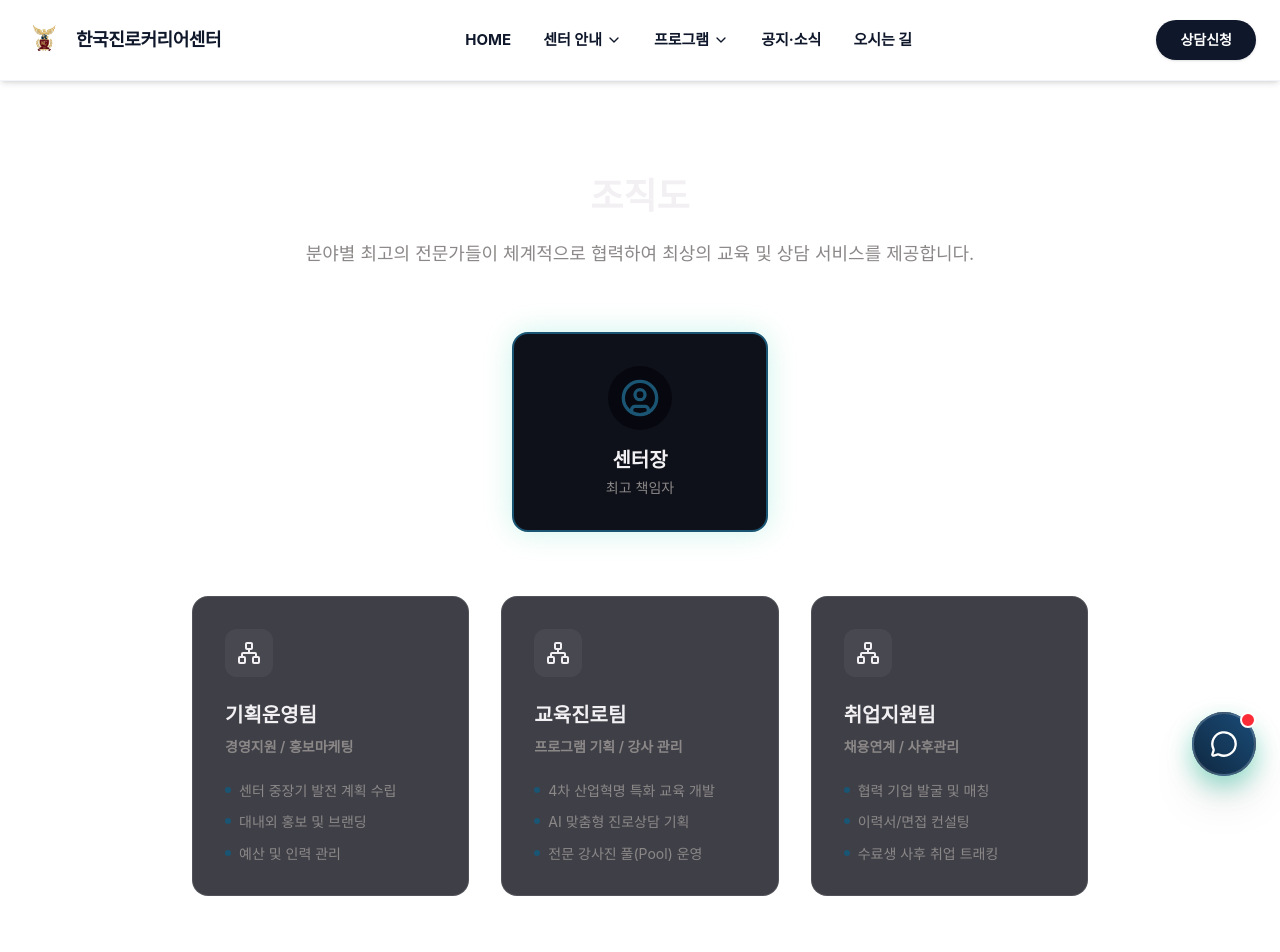
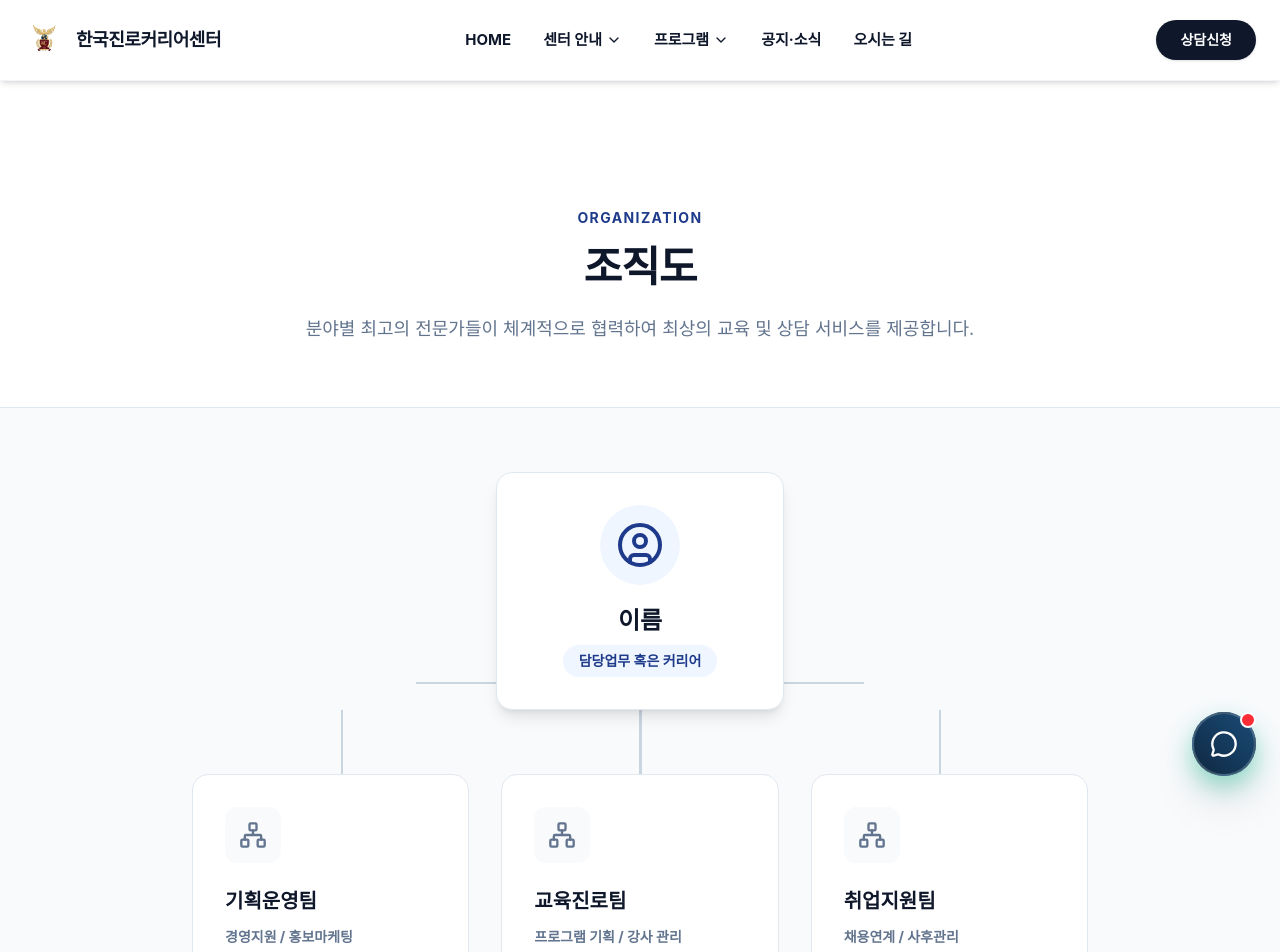
Before and after one commit to Minkkaeng/Korea-Career-Center, a React (Vite) app: page /organization in a window 1280 px wide. Shown: the top 952 px of the page. Built offline with nearby package versions, Linux system fonts and the light colour scheme.

Commit message:
feat: redesign organization chart to light mode and update director placeholders

```diff
--- a/src/pages/Organization.tsx
+++ b/src/pages/Organization.tsx
@@ -2,67 +2,72 @@ import { UserCircle, Network } from 'lucide-react';
 
 export default function Organization() {
   return (
-    <div className="p-8 lg:p-16 max-w-5xl mx-auto">
-      <div className="text-center mb-16">
-        <h1 className="text-4xl font-black text-text-main mb-6">조직도</h1>
-        <p className="text-lg text-text-sub">
+    <div className="w-full bg-slate-50 font-sans min-h-screen pb-32">
+      {/* Hero */}
+      <div className="bg-white pt-24 pb-16 border-b border-slate-200">
+        <div className="max-w-[1240px] mx-auto px-6 text-center">
+          <span className="text-[#1e3a8a] font-bold tracking-widest text-sm mb-4 block uppercase">Organization</span>
+          <h1 className="text-4xl md:text-[42px] font-black text-slate-900 mb-6 tracking-tight">조직도</h1>
+          <p className="text-lg text-slate-500 max-w-2xl mx-auto break-keep">
             분야별 최고의 전문가들이 체계적으로 협력하여 최상의 교육 및 상담 서비스를 제공합니다.
           </p>
         </div>
+      </div>
 
+      <div className="max-w-[1240px] mx-auto px-6 mt-16 relative">
         <div className="relative max-w-4xl mx-auto">
           {/* CEO Level */}
           <div className="flex justify-center mb-16 relative">
-          <div className="bg-bg-sub border-2 border-accent rounded-2xl p-8 w-64 text-center relative z-10 shadow-[0_0_30px_rgba(0,200,151,0.2)]">
-            <div className="w-16 h-16 mx-auto bg-bg-main rounded-full flex items-center justify-center text-accent mb-4">
-              <UserCircle className="w-10 h-10" />
+            <div className="bg-white border border-slate-200 rounded-2xl p-8 w-72 text-center relative z-10 shadow-lg hover:-translate-y-1 transition-transform">
+              <div className="w-20 h-20 mx-auto bg-blue-50 rounded-full flex items-center justify-center text-[#1e3a8a] mb-5">
+                <UserCircle className="w-12 h-12" />
               </div>
-            <h2 className="text-xl font-bold text-text-main mb-1">센터장</h2>
-            <p className="text-sm text-text-sub">최고 책임자</p>
+              <h2 className="text-2xl font-black text-slate-900 mb-2">이름</h2>
+              <p className="text-sm font-bold text-[#1e3a8a] bg-blue-50 py-1.5 rounded-full inline-block px-4">담당업무 혹은 커리어</p>
             </div>
             {/* Connector Down */}
-          <div className="absolute top-full left-1/2 w-0.5 h-16 bg-white/20 -translate-x-1/2"></div>
+            <div className="absolute top-full left-1/2 w-0.5 h-16 bg-slate-300 -translate-x-1/2 hidden md:block"></div>
           </div>
 
           {/* Horizontal Line for departments */}
-        <div className="absolute top-[200px] left-1/4 right-1/4 h-0.5 bg-white/20 hidden md:block"></div>
+          <div className="absolute top-[210px] left-1/4 right-1/4 h-0.5 bg-slate-300 hidden md:block"></div>
 
           {/* Departments Level */}
           <div className="grid md:grid-cols-3 gap-8 relative">
             {/* Connector Down for Desktop */}
-          <div className="absolute -top-16 left-[16.66%] w-0.5 h-16 bg-white/20 hidden md:block"></div>
-          <div className="absolute -top-16 left-1/2 w-0.5 h-16 bg-white/20 hidden md:block"></div>
-          <div className="absolute -top-16 left-[83.33%] w-0.5 h-16 bg-white/20 hidden md:block"></div>
+            <div className="absolute -top-16 left-[16.66%] w-0.5 h-16 bg-slate-300 hidden md:block"></div>
+            <div className="absolute -top-16 left-1/2 w-0.5 h-16 bg-slate-300 hidden md:block"></div>
+            <div className="absolute -top-16 left-[83.33%] w-0.5 h-16 bg-slate-300 hidden md:block"></div>
 
             {[
               {
                 name: '기획운영팀',
                 role: '경영지원 / 홍보마케팅',
-              tasks: ['센터 중장기 발전 계획 수립', '대내외 홍보 및 브랜딩', '예산 및 인력 관리']
+                tasks: ['센터 중장기 발전 계획 수립', '온·오프라인 홍보 및 브랜드', '예산 및 인력 관리']
               },
               {
                 name: '교육진로팀',
                 role: '프로그램 기획 / 강사 관리',
-              tasks: ['4차 산업혁명 특화 교육 개발', 'AI 맞춤형 진로상담 기획', '전문 강사진 풀(Pool) 운영']
+                tasks: ['4차 산업혁명 특화 교육 개발', 'AI 맞춤형 진로상담 기획', '전문 강사 풀(Pool) 운영']
               },
               {
                 name: '취업지원팀',
                 role: '채용연계 / 사후관리',
-              tasks: ['협력 기업 발굴 및 매칭', '이력서/면접 컨설팅', '수료생 사후 취업 트래킹']
+                tasks: ['협력 기업 발굴 및 매칭', '이력서·면접 컨설팅', '수료생 사후 취업 트래킹']
               }
             ].map((dept, idx) => (
-            <div key={idx} className="bg-bg-sub/80 backdrop-blur-sm border border-white/10 rounded-2xl p-8 hover:border-accent/50 transition-colors duration-300 relative z-10 group">
-              <div className="w-12 h-12 bg-white/5 rounded-xl flex items-center justify-center text-text-main mb-6 group-hover:text-accent group-hover:bg-accent/10 transition-colors">
-                <Network className="w-6 h-6" />
+              <div key={idx} className="bg-white border border-slate-200 rounded-2xl p-8 hover:border-[#1e3a8a] hover:shadow-lg transition-all duration-300 relative z-10 group">
+                <div className="w-14 h-14 bg-slate-50 rounded-xl flex items-center justify-center text-slate-500 mb-6 group-hover:text-[#1e3a8a] group-hover:bg-blue-50 transition-colors">
+                  <Network className="w-7 h-7" />
                 </div>
-              <h3 className="text-xl font-bold text-text-main mb-2">{dept.name}</h3>
-              <p className="text-sm font-semibold text-accent-sub mb-6">{dept.role}</p>
+                <h3 className="text-xl font-bold text-slate-900 mb-3">{dept.name}</h3>
+                <p className="text-sm font-bold text-slate-500 mb-6">{dept.role}</p>
 
-              <ul className="space-y-3">
+                <ul className="space-y-4">
                   {dept.tasks.map((task, tidx) => (
-                  <li key={tidx} className="flex items-start gap-2 text-sm text-text-sub">
-                    <div className="w-1.5 h-1.5 rounded-full bg-accent mt-1.5 shrink-0"></div>
-                    <span className="leading-snug">{task}</span>
+                    <li key={tidx} className="flex items-start gap-3 text-[15px] text-slate-600 font-medium">
+                      <div className="w-1.5 h-1.5 rounded-full bg-[#1e3a8a] mt-2.5 shrink-0"></div>
+                      <span className="leading-snug break-keep">{task}</span>
                     </li>
                   ))}
                 </ul>
@@ -71,5 +76,6 @@ export default function Organization() {
           </div>
         </div>
       </div>
+    </div>
   );
 }
```
Lines whose indentation alone changed are shown as unchanged.
